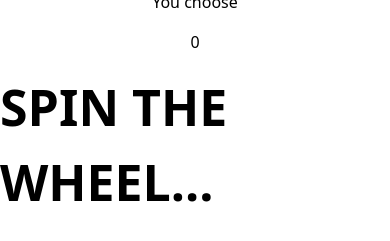
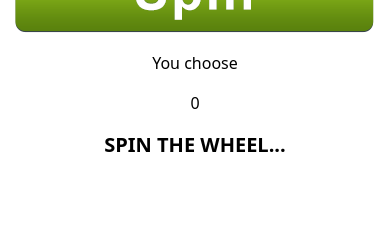
Before and after one commit to Tani1964/Ensake, a React (Vite) app: page / in a window 390 px wide. Shown: the part 949-1190 px from the top of the page. Built offline with nearby package versions, Linux system fonts and the light colour scheme; what tailwindcss-animation-delay would draw is missing.

Commit message:
reduced the text size for mobile

```diff
--- a/src/components/Wheel.jsx
+++ b/src/components/Wheel.jsx
@@ -108,7 +108,7 @@ const Wheel = () => {
         </p>
       )}
       <p>{position}</p>
-      <p className="text-[50px] font-semibold">SPIN THE WHEEL...</p>
+      <p className="text-xl lg:text-[50px] font-semibold">SPIN THE WHEEL...</p>
     </div>
   );
 };
```
